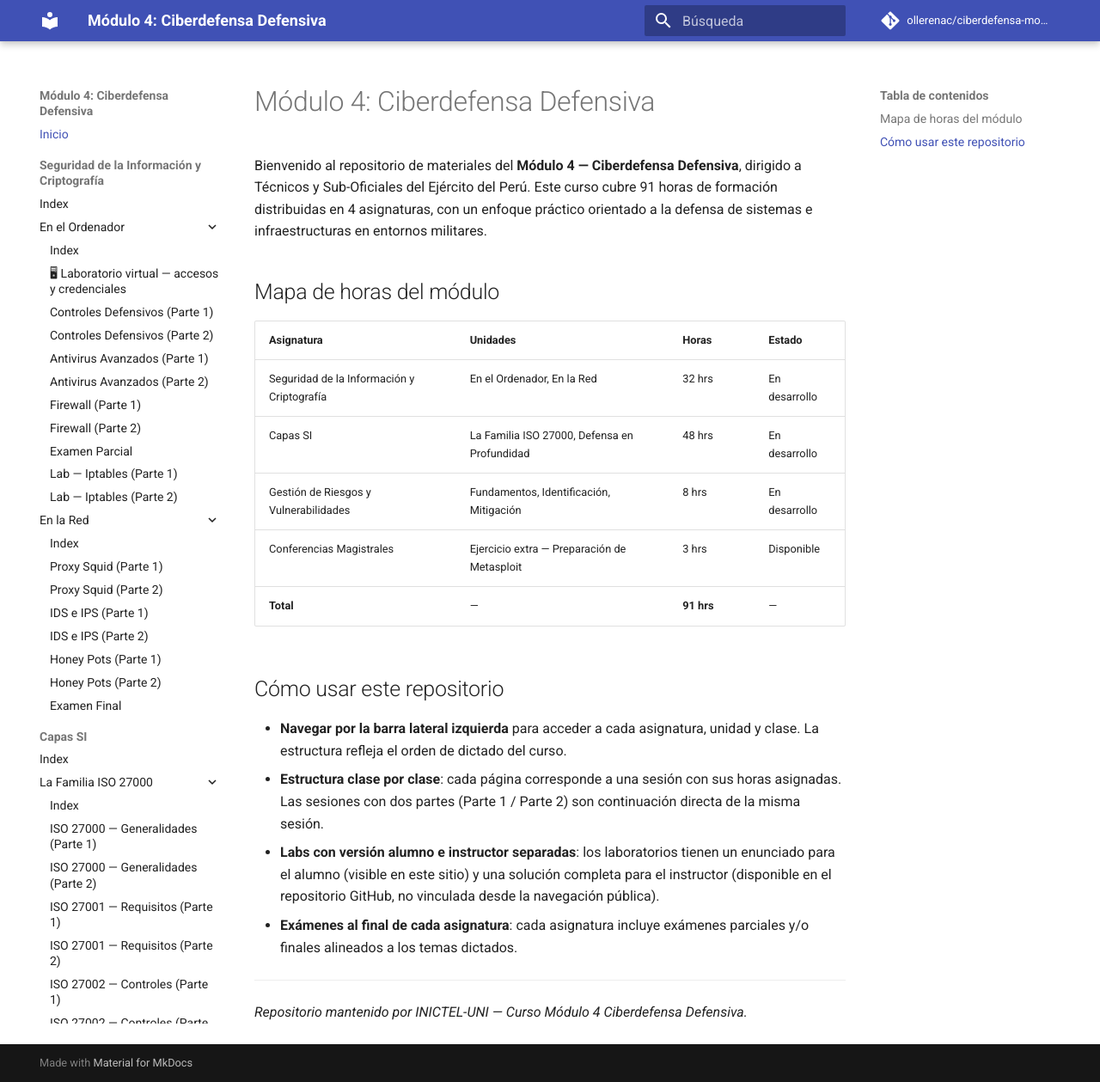
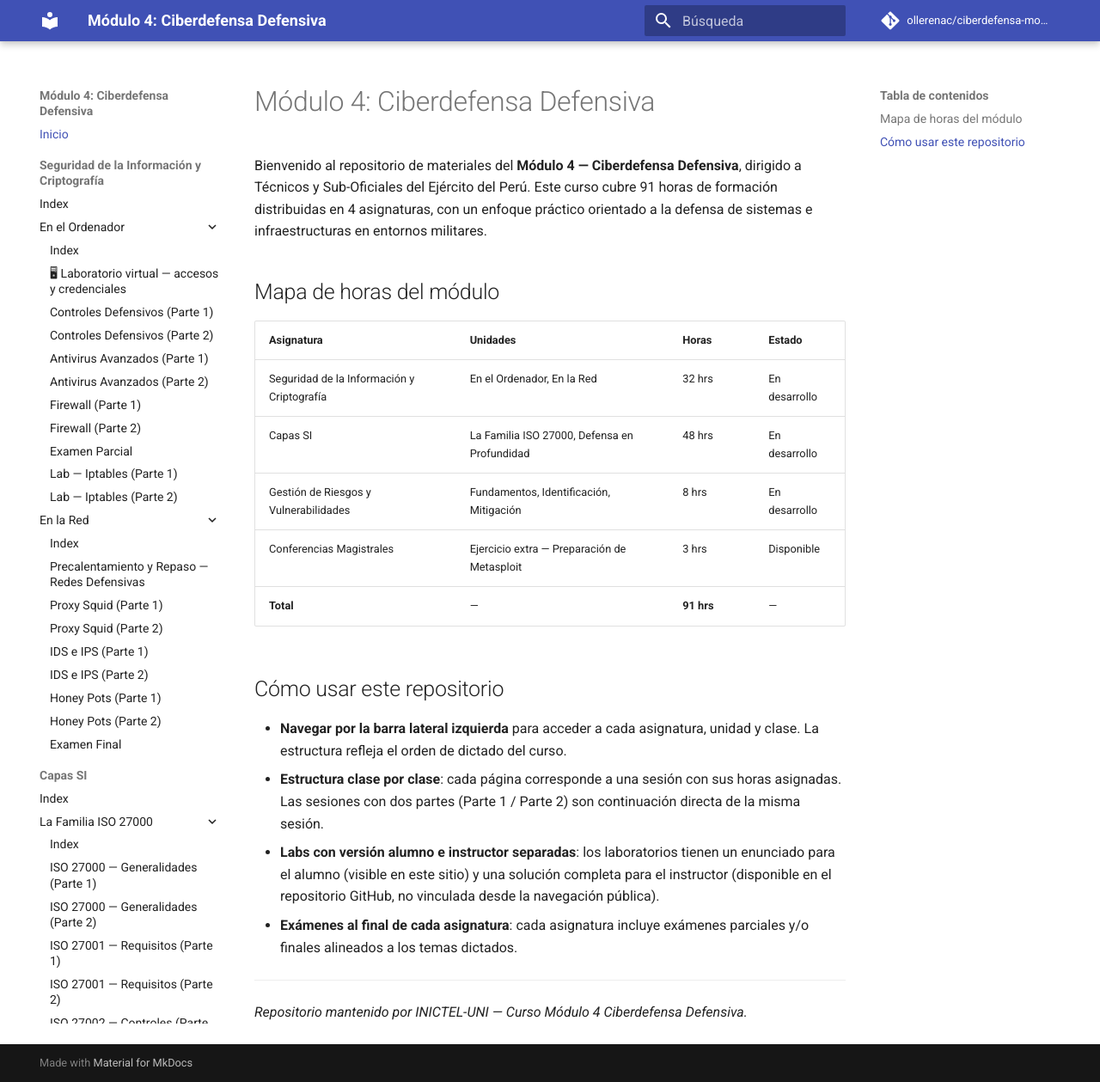
Before and after one commit to ollerenac/ciberdefensa-modulo4, an MkDocs documentation site: the page built from docs/index.md, in a window 1280 px wide and 1259 px high. Shown: the whole window at 86% size. Built offline with MkDocs 1.6.1 and Material for MkDocs 9.7.7, drawn with Linux system fonts in a browser that asks for light colours; comment, search, counter and statistics services are not loaded.

Commit message:
fix(nav): publish defensive networks review

```diff
--- a/mkdocs.yml
+++ b/mkdocs.yml
@@ -58,6 +58,7 @@ nav:
       - "Lab — Iptables (Parte 2)": seguridad-criptografia/en-el-ordenador/lab-iptables-p2.md
     - En la Red:
       - seguridad-criptografia/en-la-red/index.md
+      - "Precalentamiento y Repaso — Redes Defensivas": seguridad-criptografia/en-la-red/repaso-redes-defensivas.md
       - "Proxy Squid (Parte 1)": seguridad-criptografia/en-la-red/proxy-squid-p1.md
       - "Proxy Squid (Parte 2)": seguridad-criptografia/en-la-red/proxy-squid-p2.md
       - "IDS e IPS (Parte 1)": seguridad-criptografia/en-la-red/ids-ips-p1.md
```
